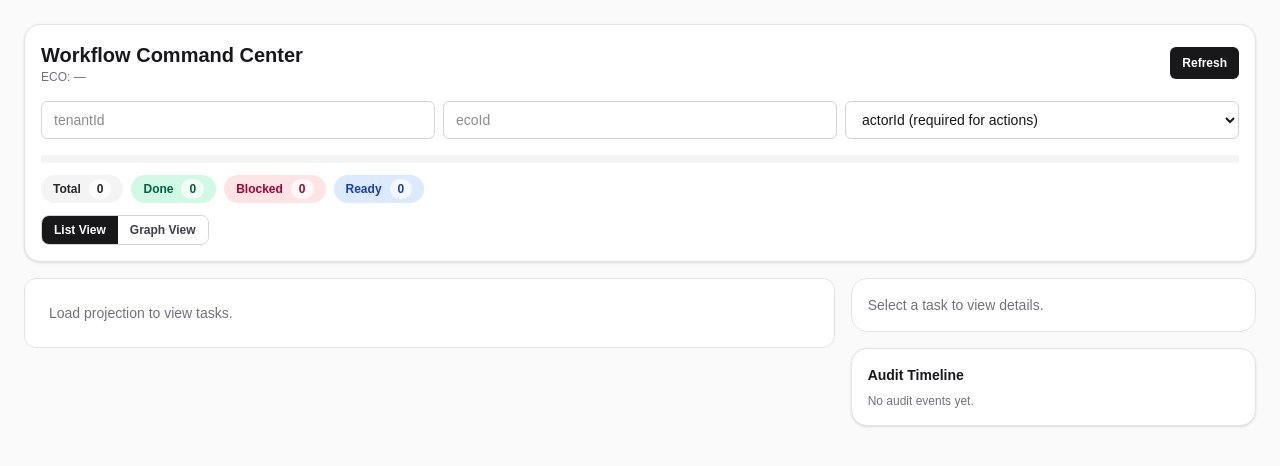
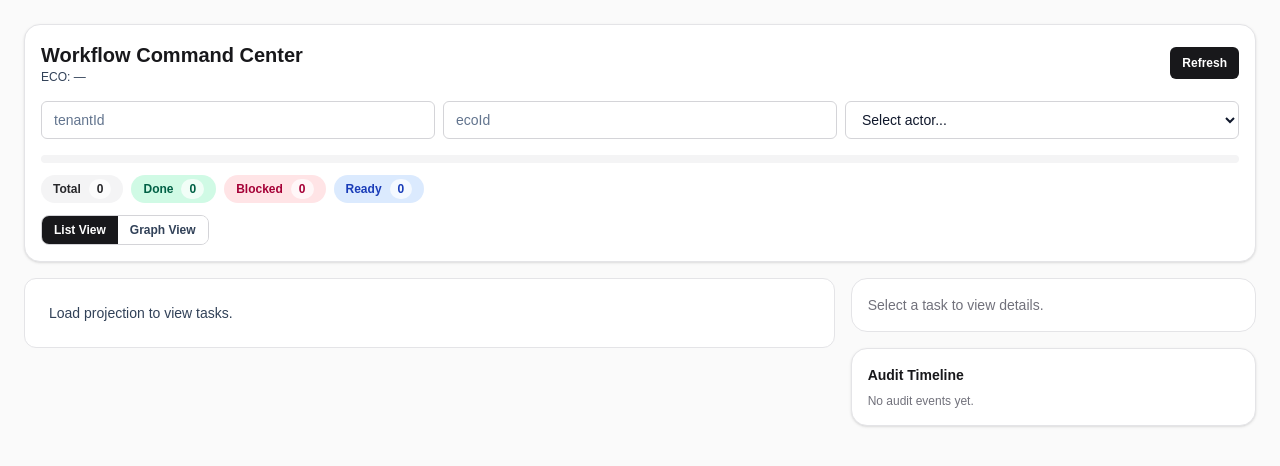
Before and after one commit to LunarDrifting/ECOMP, a Next.js app: page /workflow in a window 1280 px wide. Shown: the top 466 px of the page. Built offline with nearby package versions, Linux system fonts and the light colour scheme.

Commit message:
fix(ui): populate actor dropdown from tenant users and improve contrast

```diff
--- /dev/null
+++ b/src/app/api/tenants/[id]/users/route.ts
@@ -0,0 +1,34 @@
+import { NextResponse } from 'next/server'
+import { tenantDb } from '@/lib/db'
+
+type RouteContext = {
+  params: Promise<{
+    id: string
+  }>
+}
+
+export async function GET(_req: Request, context: RouteContext) {
+  try {
+    const { id: tenantId } = await context.params
+
+    if (!tenantId) {
+      return NextResponse.json({ error: 'tenant id is required' }, { status: 400 })
+    }
+
+    const db = tenantDb(tenantId)
+    const users = await db.user.findMany({
+      select: {
+        id: true,
+        email: true,
+      },
+      orderBy: {
+        createdAt: 'asc',
+      },
+    })
+
+    return NextResponse.json(users)
+  } catch (error) {
+    const message = error instanceof Error ? error.message : 'Unknown error'
+    return NextResponse.json({ error: message }, { status: 500 })
+  }
+}
--- a/src/components/workflow/task-row.tsx
+++ b/src/components/workflow/task-row.tsx
@@ -33,16 +33,16 @@ export function TaskRow({
         className="min-w-0 text-left"
         title="Open details"
       >
-        <div className="truncate text-sm font-semibold text-zinc-900">{task.name ?? task.id}</div>
-        <div className="truncate text-xs text-zinc-500">{task.id}</div>
+        <div className="truncate text-sm font-semibold text-slate-900">{task.name ?? task.id}</div>
+        <div className="truncate text-xs text-slate-700">{task.id}</div>
       </button>
 
       <StateBadge state={task.state} />
 
-      <div className="text-xs text-zinc-600">↑ {task.upstreamTaskIds.length}</div>
-      <div className="text-xs text-zinc-600">↓ {task.downstreamTaskIds.length}</div>
+      <div className="text-xs text-slate-700">↑ {task.upstreamTaskIds.length}</div>
+      <div className="text-xs text-slate-700">↓ {task.downstreamTaskIds.length}</div>
       <div
-        className="text-xs text-zinc-600"
+        className="text-xs text-slate-700"
         title={
           task.blockingTaskIds.length > 0
             ? `blocked by ${task.blockingTaskIds.length} tasks`
@@ -67,7 +67,7 @@ export function TaskRow({
         <button
           type="button"
           onClick={onComplete}
-          disabled={!task.canComplete || completing}
+          disabled={task.canComplete !== true || completing}
           className="rounded-md bg-blue-600 px-3 py-1.5 text-xs font-semibold text-white disabled:cursor-not-allowed disabled:bg-zinc-300"
         >
           {completing ? 'Completing…' : 'Complete'}
--- a/src/components/workflow/workflow-command-center.tsx
+++ b/src/components/workflow/workflow-command-center.tsx
@@ -5,7 +5,9 @@ import {
   completeTask,
   fetchAuditTimeline,
   fetchProjection,
+  fetchTenantUsers,
   type AuditTimelineResponse,
+  type TenantUserOption,
   type WorkflowProjectionResponse,
 } from '@/lib/api-client'
 import { CountBadge } from '@/components/workflow/count-badge'
@@ -35,6 +37,7 @@ export function WorkflowCommandCenter({
   const [completingTaskId, setCompletingTaskId] = useState<string | null>(null)
   const [message, setMessage] = useState<string>('')
   const [viewMode, setViewMode] = useState<'list' | 'graph'>('list')
+  const [tenantUsers, setTenantUsers] = useState<TenantUserOption[]>([])
   const [newlyReadyTaskIds, setNewlyReadyTaskIds] = useState<string[]>([])
   const [completedTaskIds, setCompletedTaskIds] = useState<string[]>([])
   const animationTimeoutRef = useRef<ReturnType<typeof setTimeout> | null>(null)
@@ -66,17 +69,19 @@ export function WorkflowCommandCenter({
   async function refreshData(options?: {
     animateDiff?: boolean
     previousProjection?: WorkflowProjectionResponse | null
+    actorIdOverride?: string
   }) {
     if (!tenantId || !ecoId) {
       setMessage('tenantId and ecoId are required')
       return
     }
 
+    const effectiveActorId = options?.actorIdOverride ?? actorId
     setLoading(true)
     setMessage('')
     try {
       const [projectionResult, auditResult] = await Promise.all([
-        fetchProjection({ tenantId, ecoId, actorId }),
+        fetchProjection({ tenantId, ecoId, actorId: effectiveActorId }),
         fetchAuditTimeline({ tenantId, ecoId }),
       ])
 
@@ -128,6 +133,47 @@ export function WorkflowCommandCenter({
     }
   }
 
+  useEffect(() => {
+    let cancelled = false
+
+    async function loadTenantUsers() {
+      if (!tenantId) {
+        setTenantUsers([])
+        return
+      }
+
+      const result = await fetchTenantUsers(tenantId)
+      if (cancelled) {
+        return
+      }
+
+      if (!result.ok) {
+        setTenantUsers([])
+        setMessage(`Tenant users load failed (${result.status}): ${result.error}`)
+        return
+      }
+
+      setTenantUsers(result.data)
+
+      const hasSelectedActor = result.data.some((user) => user.id === actorId)
+      const nextActorId = hasSelectedActor ? actorId : (result.data[0]?.id ?? '')
+
+      if (nextActorId !== actorId) {
+        setActorId(nextActorId)
+      }
+
+      if (ecoId && nextActorId) {
+        void refreshData({ actorIdOverride: nextActorId })
+      }
+    }
+
+    void loadTenantUsers()
+
+    return () => {
+      cancelled = true
+    }
+  }, [tenantId, ecoId, actorId])
+
   async function handleComplete(taskId: string) {
     if (!tenantId || !actorId) {
       setMessage('tenantId and actorId are required to complete tasks')
@@ -155,13 +201,13 @@ export function WorkflowCommandCenter({
   }
 
   return (
-    <div className="min-h-screen bg-zinc-50 px-6 py-6">
+    <div className="min-h-screen bg-zinc-50 px-6 py-6 text-slate-900">
       <div className="mx-auto max-w-7xl space-y-4">
         <header className="rounded-2xl border border-zinc-200 bg-white p-4 shadow-sm">
           <div className="mb-4 flex flex-wrap items-center justify-between gap-3">
             <div>
               <h1 className="text-xl font-semibold text-zinc-900">Workflow Command Center</h1>
-              <p className="text-xs text-zinc-500">ECO: {projection?.ecoId || ecoId || '—'}</p>
+              <p className="text-xs text-slate-700">ECO: {projection?.ecoId || ecoId || '—'}</p>
             </div>
             <button
               type="button"
@@ -180,21 +226,31 @@ export function WorkflowCommandCenter({
               value={tenantId}
               onChange={(event) => setTenantId(event.target.value)}
               placeholder="tenantId"
-              className="rounded-md border border-zinc-300 px-3 py-2 text-sm"
+              className="rounded-md border border-zinc-300 bg-white px-3 py-2 text-sm text-slate-900 placeholder:text-slate-500"
             />
             <input
               value={ecoId}
               onChange={(event) => setEcoId(event.target.value)}
               placeholder="ecoId"
-              className="rounded-md border border-zinc-300 px-3 py-2 text-sm"
+              className="rounded-md border border-zinc-300 bg-white px-3 py-2 text-sm text-slate-900 placeholder:text-slate-500"
             />
             <select
               value={actorId}
-              onChange={(event) => setActorId(event.target.value)}
-              className="rounded-md border border-zinc-300 px-3 py-2 text-sm"
+              onChange={(event) => {
+                const nextActorId = event.target.value
+                setActorId(nextActorId)
+                if (tenantId && ecoId) {
+                  void refreshData({ actorIdOverride: nextActorId })
+                }
+              }}
+              className="rounded-md border border-zinc-300 bg-white px-3 py-2 text-sm text-slate-900"
             >
-              <option value="">actorId (required for actions)</option>
-              <option value={actorId || ''}>{actorId || 'Use current actorId'}</option>
+              <option value="">Select actor...</option>
+              {tenantUsers.map((user) => (
+                <option key={user.id} value={user.id}>
+                  {user.email} ({user.id.slice(0, 8)})
+                </option>
+              ))}
             </select>
           </div>
 
@@ -233,7 +289,7 @@ export function WorkflowCommandCenter({
                 'px-3 py-1.5 font-semibold',
                 viewMode === 'list'
                   ? 'bg-zinc-900 text-white'
-                  : 'bg-white text-zinc-700',
+                  : 'bg-white text-slate-700',
               ].join(' ')}
             >
               List View
@@ -245,7 +301,7 @@ export function WorkflowCommandCenter({
                 'px-3 py-1.5 font-semibold',
                 viewMode === 'graph'
                   ? 'bg-zinc-900 text-white'
-                  : 'bg-white text-zinc-700',
+                  : 'bg-white text-slate-700',
               ].join(' ')}
             >
               Graph View
@@ -253,7 +309,7 @@ export function WorkflowCommandCenter({
           </div>
 
           {message ? (
-            <p className="mt-3 rounded bg-zinc-100 px-2 py-1 text-xs text-zinc-700">{message}</p>
+            <p className="mt-3 rounded bg-zinc-100 px-2 py-1 text-xs text-slate-700">{message}</p>
           ) : null}
         </header>
 
@@ -286,7 +342,7 @@ export function WorkflowCommandCenter({
               />
             ) : null}
             {tasksInOrder.length === 0 ? (
-              <div className="rounded-xl border border-zinc-200 bg-white p-6 text-sm text-zinc-500">
+              <div className="rounded-xl border border-zinc-200 bg-white p-6 text-sm text-slate-700">
                 Load projection to view tasks.
               </div>
             ) : null}
--- a/src/lib/api-client.ts
+++ b/src/lib/api-client.ts
@@ -51,6 +51,11 @@ export type AuditTimelineResponse = {
     createdAt: string
     payload: Record<string, string | number | boolean | null | string[]>
   }>
+}
+
+export type TenantUserOption = {
+  id: string
+  email: string
 }
 
 type CompleteTaskResponse = {
@@ -117,6 +122,10 @@ export async function fetchAuditTimeline(args: {
   )
 }
 
+export async function fetchTenantUsers(tenantId: string) {
+  return requestJson<TenantUserOption[]>(`/api/tenants/${tenantId}/users`)
+}
+
 export async function completeTask(args: {
   tenantId: string
   actorId: string
```
